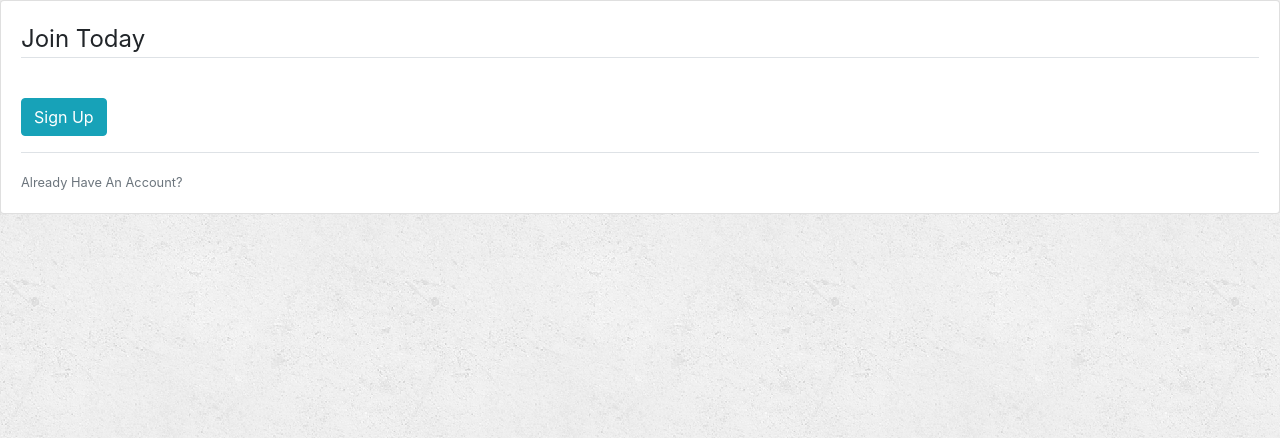
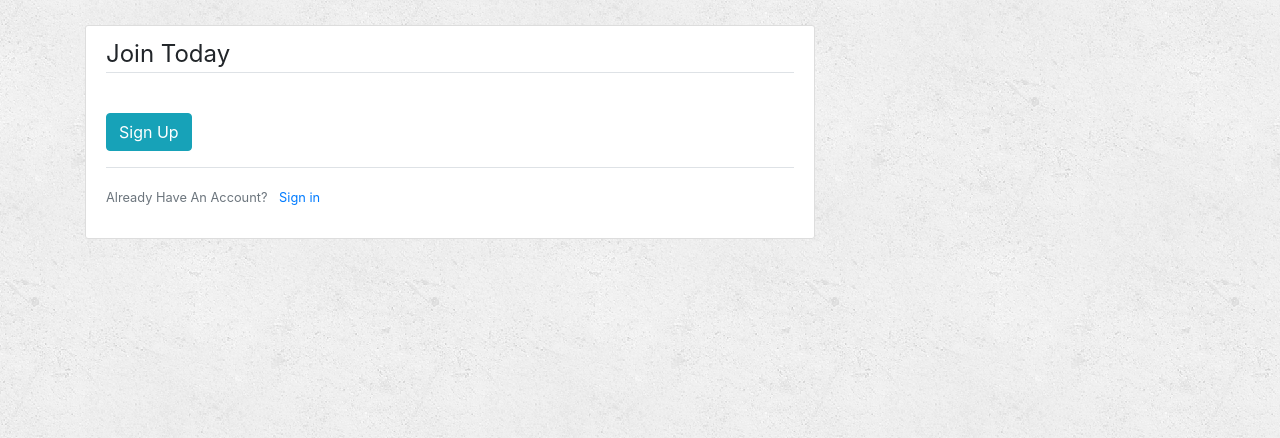
Before and after one commit to beingabeer/Storm-Cloud, a Django app: template music_project/users/templates/users/register.html in a window 1280 px wide. Shown: the part 56-494 px from the top of the page. Run offline with Django 3.2, Linux system fonts and the light colour scheme; the template is opened without the code that fills it, so the values that code supplies are empty; some libraries are stand-ins or nearby versions.

Commit message:
Hooked up the register template to its corresponding url pattern

```diff
--- a/music_project/music_project/urls.py
+++ b/music_project/music_project/urls.py
@@ -6,6 +6,7 @@ from django.conf.urls.static import static
 urlpatterns = [
     path('admin/', admin.site.urls),
     path('', include('songs.urls')),
+    path('', include('users.urls')),
 ]
 
 
--- a/music_project/songs/templates/songs/album_form.html
+++ b/music_project/songs/templates/songs/album_form.html
@@ -14,7 +14,7 @@
                             {{ form|crispy }}
                         </fieldset>
                         <div class="form-group">
-                            <button class="btn btn-success btn-lg" type="submit">Submit</button>
+                            <button class="btn btn-success btn-md" type="submit">Submit</button>
                         </div>
                     </form>
                 </div>
--- a/music_project/songs/templates/songs/base.html
+++ b/music_project/songs/templates/songs/base.html
@@ -41,7 +41,7 @@
                 <div class="navbar-nav">
                     <a class="nav-item nav-link" href="{% url 'songs:album-add' %}"><i class="fa fa-plus fa-lg"></i>&nbsp;Add Album</a>
 
-                    <a class="nav-item nav-link" href="#"><i class="fa fa-user-plus fa-lg"></i>&nbsp;Register</a>
+                    <a class="nav-item nav-link" href="{% url 'users:register' %}"><i class="fa fa-user-plus fa-lg"></i>&nbsp;Register</a>
 
                     <a class="nav-item nav-link" href="#"><i class="fa fa-power-off fa-lg"></i>&nbsp;Logout</a>
                 </div>
--- a/music_project/users/templates/users/register.html
+++ b/music_project/users/templates/users/register.html
@@ -1,21 +1,26 @@
 {% extends 'songs/base.html' %}
+{% load crispy_forms_tags %}
 {% block content %}
-    <div class="card">
-        <div class="card-body">
+<div class="container">
+    <div class="row">
+        <div class="col-md-8">
+            <div class="content-section">
                 <form method="post">
                     {%  csrf_token  %}
                     <fieldset class="form-group">
                         <legend class="border-bottom mb-4">
                             Join Today
                         </legend>
-                    {{ form }}
+                        {{ form|crispy }}
                     </fieldset>
                     <div class="form-group">
                         <button class="btn btn-info" type="submit">Sign Up</button>
                     </div>
                 </form>
                 <div class="border-top pt-3">
-             <small class="text-muted">Already Have An Account? <a class="ml-2" href="#"></a></small>
+                 <small class="text-muted">Already Have An Account? <a class="ml-2" href="#">Sign in</a></small>
+                </div>
+            </div>
         </div>
     </div>
 </div>
--- /dev/null
+++ b/music_project/users/urls.py
@@ -0,0 +1,9 @@
+from django.urls import path
+from . import views
+
+app_name = 'users'
+
+urlpatterns = [
+    # /register/
+    path('register/', views.register, name='register'),
+]
```
Lines whose indentation alone changed are shown as unchanged.
